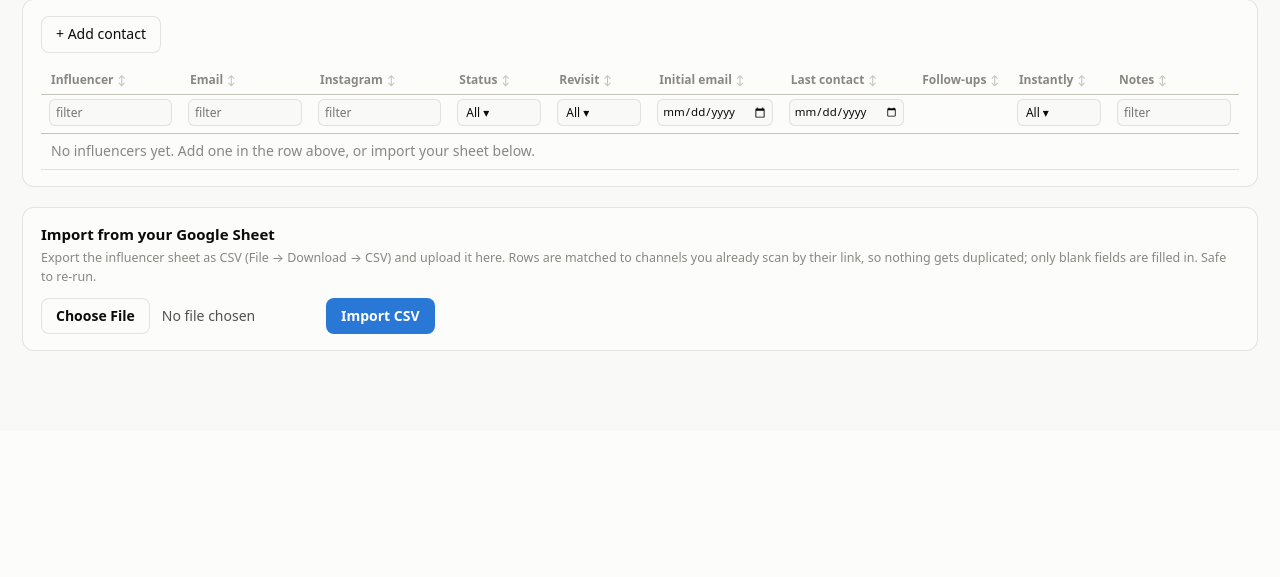
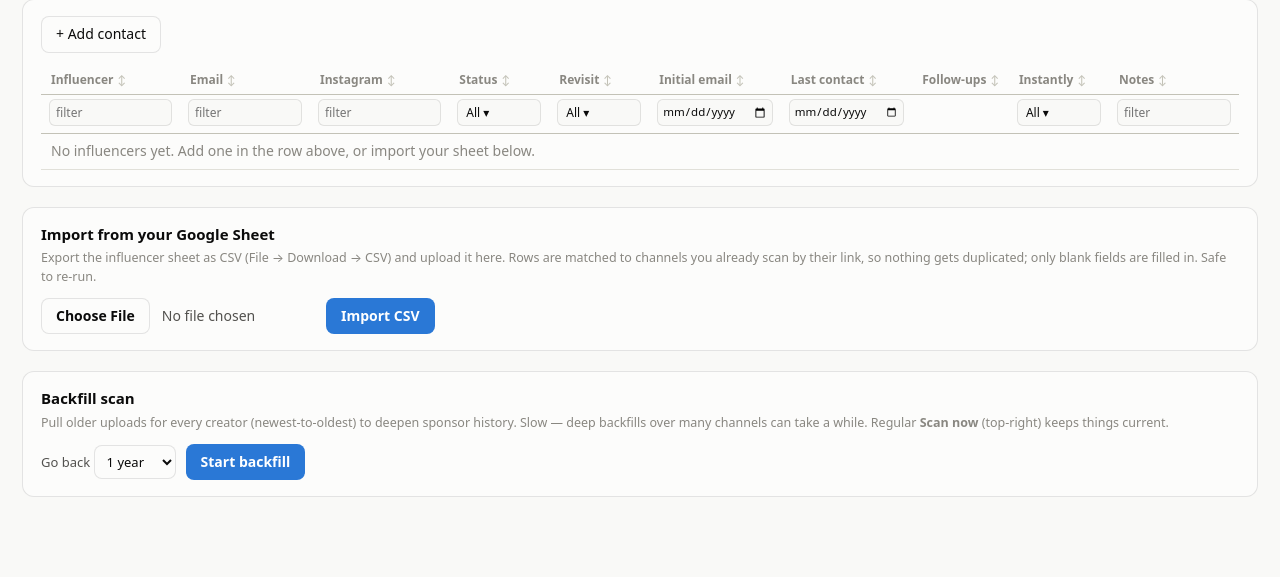
Before and after one commit to WajihQ/uSponsor, a Flask app: page /crm/influencers in a window 1280 px wide. Shown: the part 543-1120 px from the top of the page. Before the commit the page ends 894 px from the top, so only its background shows below. Run offline with Flask 3, Linux system fonts and the light colour scheme; data that the repository does not hold is empty.

Commit message:
Influencer CRM: mark-closed toggle, delete, and backfill (retire Channels)
Move the remaining Channels-page functions onto the Influencer CRM so it can
stand alone:
- per-row "mark closed / ✓ signed" toggle (business status) via a new
  toggle-closed data-ajax action that flips label/state in place, no reload;
- per-row delete (✕) with a strong confirm (cascades videos/sponsorships);
- a Backfill scan card. Regular Scan now is already in the header.

Co-Authored-By: Claude Opus 4.8 <noreply@anthropic.com>

```diff
--- a/templates/base.html
+++ b/templates/base.html
@@ -218,6 +218,13 @@ tbody.addrow.hidden { display:none; }        /* collapsed until "+ Add contact"
       const cells = row.querySelectorAll('td.num');
       if (cells[0]) cells[0].textContent = '0';
       if (cells[1]) cells[1].textContent = '0';
+    } else if (act === 'toggle-closed') {
+      const inp = f.querySelector('input[name=status]');
+      const btn = f.querySelector('button');
+      const closed = inp.value === 'closed';           // we just set it to this
+      btn.textContent = closed ? '✓ signed' : 'mark closed';
+      btn.classList.toggle('on', closed);
+      inp.value = closed ? 'prospect' : 'closed';       // next click reverses
     }
     toast(f.dataset.done || 'Saved');
   });
--- a/templates/crm_influencers.html
+++ b/templates/crm_influencers.html
@@ -19,6 +19,13 @@ td .meta { color:var(--muted); font-size:12px; margin-top:3px; }
 td.who { min-width:200px; }
 .fu { text-align:center; font-variant-numeric:tabular-nums; color:var(--ink-2); }
 tbody.addrow .who input { display:block; margin-bottom:5px; }
+.whoactions { margin-top:6px; display:flex; gap:8px; align-items:center; }
+.closebtn { font:inherit; font-size:11.5px; padding:2px 9px; border:1px solid var(--ring);
+  border-radius:999px; background:var(--surface); color:var(--muted); cursor:pointer; }
+.closebtn.on { border-color:var(--good); color:var(--good); background:rgba(0,99,0,.10); font-weight:600; }
+.closebtn:hover { border-color:var(--accent); color:var(--accent); }
+.delbtn { border:none; background:transparent; color:var(--muted); cursor:pointer; font-size:12px; padding:2px 4px; }
+.delbtn:hover { color:var(--bad); }
 {% endblock %}
 
 {% block content %}
@@ -90,12 +97,11 @@ tbody.addrow .who input { display:block; margin-bottom:5px; }
       <tr data-id="{{ c.id }}">
         <td class="who" data-val="{{ c.name or c.input_url }}">
           <a href="{{ url_for('creator_detail', cid=c.id) }}"><b>{{ c.name or c.input_url }}</b></a>
-          {% if c.subscribers or c.spons or c.status == 'closed' or avg_views.get(c.id) %}
+          {% if c.subscribers or c.spons or avg_views.get(c.id) %}
           <div class="meta">
             {% if c.subscribers %}{{ '{:,}'.format(c.subscribers) }} subs{% endif %}
             {% if avg_views.get(c.id) %}{% if c.subscribers %} · {% endif %}{{ avg_views[c.id] }} avg views{% endif %}
             {% if c.spons %} · {{ c.spons }} sponsors{% endif %}
-            {% if c.status == 'closed' %} · <span style="color:var(--good)">✓ signed</span>{% endif %}
           </div>
           {% endif %}
           <div class="whofields">
@@ -104,6 +110,15 @@ tbody.addrow .who input { display:block; margin-bottom:5px; }
             <span class="c cq" data-f="subniche" data-ph="sub-niche">{{ c.subniche or '' }}</span>
             <span class="sep">·</span>
             <span class="c cq" data-f="agency" data-ph="agency">{{ c.agency or '' }}</span>
+          </div>
+          <div class="whoactions">
+            <form method="post" action="{{ url_for('channels_status', cid=c.id) }}" data-ajax="toggle-closed" data-done="Status updated">
+              <input type="hidden" name="status" value="{{ 'prospect' if c.status == 'closed' else 'closed' }}">
+              <button type="submit" class="closebtn {{ 'on' if c.status == 'closed' }}">{{ '✓ signed' if c.status == 'closed' else 'mark closed' }}</button>
+            </form>
+            <form method="post" action="{{ url_for('channels_delete', cid=c.id) }}" data-ajax="remove-row" data-confirm="Delete this creator and ALL their scanned videos & sponsorships? This can't be undone." data-done="Creator removed">
+              <button type="submit" class="delbtn" title="Delete creator">✕</button>
+            </form>
           </div>
         </td>
         <td class="emailcell">
@@ -135,6 +150,20 @@ tbody.addrow .who input { display:block; margin-bottom:5px; }
   </form>
 </div>
 
+<div class="card">
+  <h2>Backfill scan</h2>
+  <p class="sub">Pull older uploads for every creator (newest-to-oldest) to deepen sponsor history. Slow — deep backfills over many channels can take a while. Regular <b>Scan now</b> (top-right) keeps things current.</p>
+  <form method="post" action="{{ url_for('scan') }}" style="display:flex; gap:10px; align-items:center; flex-wrap:wrap">
+    <input type="hidden" name="mode" value="backfill">
+    <label style="font-size:13px; color:var(--ink-2)">Go back
+      <select name="years" style="font:inherit; padding:6px 8px; border:1px solid var(--ring); border-radius:8px; background:var(--surface); color:var(--ink)">
+        {% for y in range(1, 6) %}<option value="{{ y }}">{{ y }} year{{ 's' if y > 1 }}</option>{% endfor %}
+      </select>
+    </label>
+    <button class="primary" {{ 'disabled' if scan.running }}>Start backfill</button>
+  </form>
+</div>
+
 <script>
 // option lists for the click-to-edit dropdowns (Status + Revisit are selects)
 window.__sheetOpts = { status: {{ status_options | tojson }}, revisit: ['yes', 'maybe', 'no'] };
```
